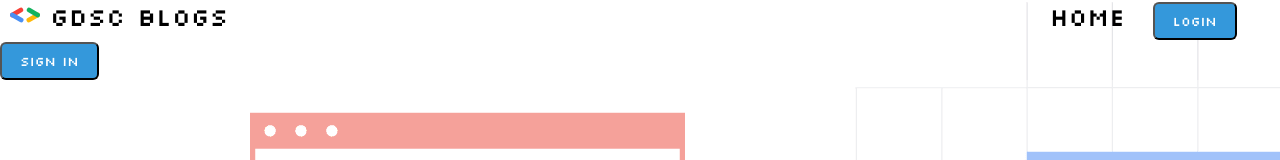
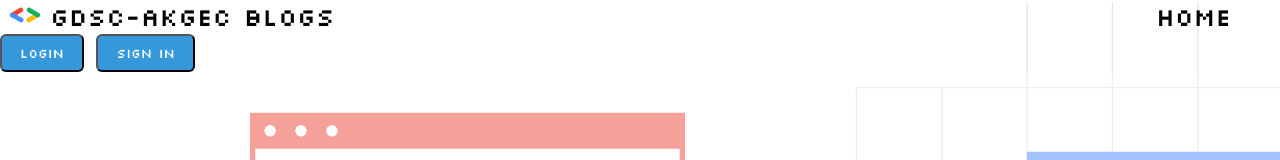
Before and after one commit to Archit-Ash/project-GDSC, a plain HTML site: page index.html in a window 1280 px wide. Shown: the top 160 px of the page. Drawn offline with Linux system fonts and the light colour scheme.

Commit message:
Update index.html

```diff
--- a/index.html
+++ b/index.html
@@ -3,7 +3,7 @@
   <head>
     <meta charset="UTF-8" />
 
-    <title>Document</title>
+    <title>GDSC Blogs</title>
     <link rel="preconnect" href="https://fonts.googleapis.com" />
     <link rel="preconnect" href="https://fonts.gstatic.com" crossorigin />
     <link
@@ -21,7 +21,7 @@
             ><li><img class="logo" src="logo.svg" /></li
           ></span>
           <span class="brand"
-            ><li><a href="index.html">GDSC Blogs</a></li></span
+            ><li><a href="index.html">GDSC-AKGEC Blogs</a></li></span
           >
           <span class="side">
             <li id="bar"><a href="index.html">Home</a></li>
```
